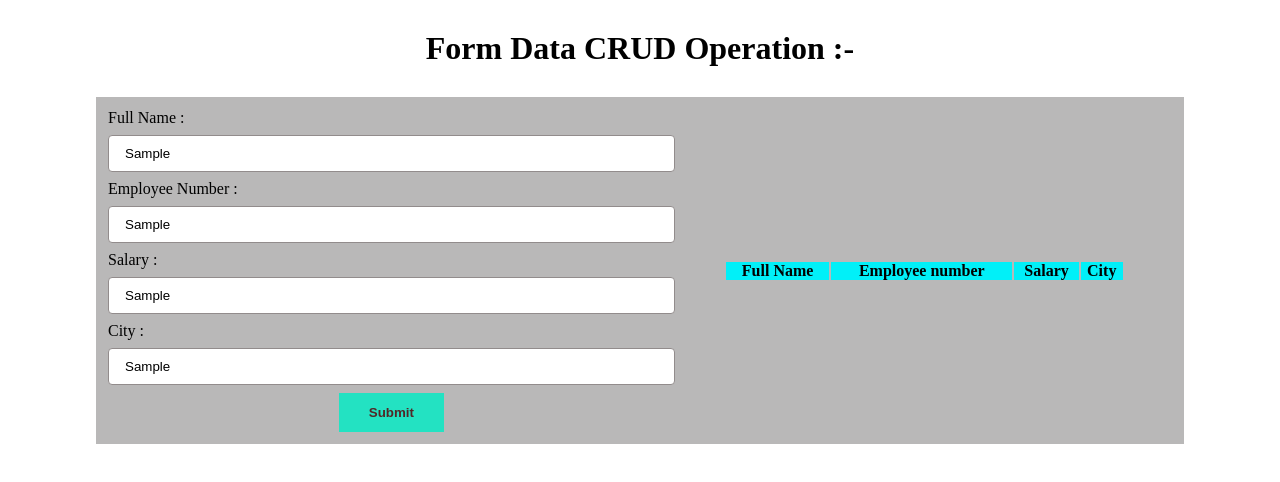
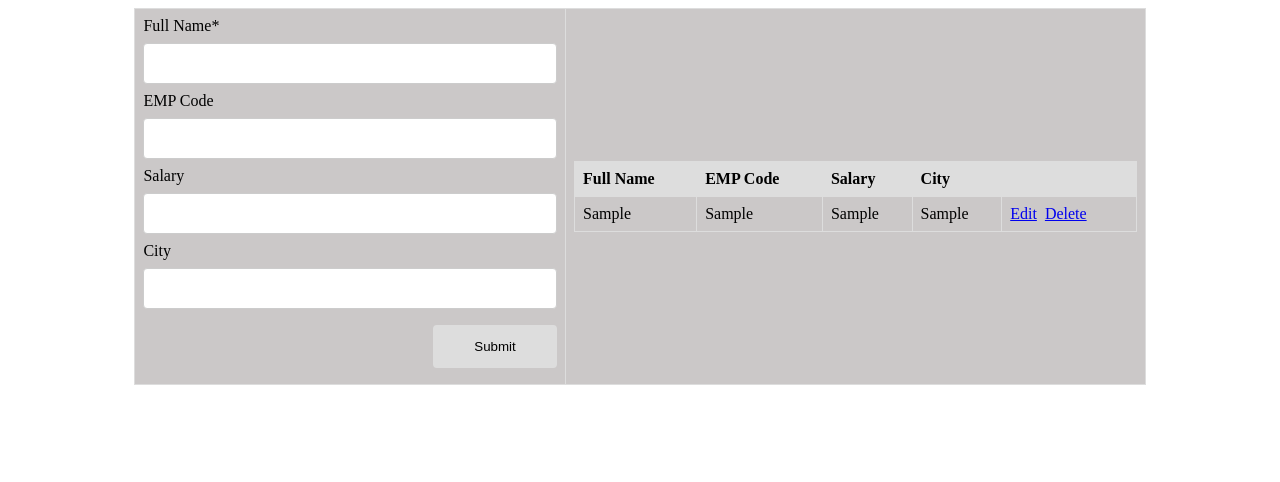
Before and after one commit to Sarthak-132/CRUD_JS, a plain HTML site: page index.html in a window 1280 px wide. Both pictures are taken after typing "Sample", "Sample", "Sample", "Sample" into the empty fields and a click on the input "Submit". Drawn offline with Linux system fonts and the light colour scheme.

Commit message:
CRUD operations using js

```diff
--- a/index.html
+++ b/index.html
@@ -10,43 +10,51 @@
 <body>
 
 
-    <h1>Form Data CRUD Operation :- </h1>
+    <!DOCTYPE html>
+<html>
+
+<head>
+    <title>
+        Html CRUD with Pure JavaScript
+    </title>
+    <link rel="stylesheet" href="styles.css">
+</head>
+
+<body>
     <table>
         <tr>
             <td>
-                <!-- html form for validations -->
-                <form autocomplete="off" onsubmit="event.preventDefault(); onFormSubmit();">
+                <form onsubmit="event.preventDefault();onFormSubmit();" autocomplete="off">
                     <div>
-                        <label>Full Name : </label>
+                        <label>Full Name*</label><label class="validation-error hide" id="fullNameValidationError">This field is required.</label>
                         <input type="text" name="fullName" id="fullName">
                     </div>
                     <div>
-                        <label>Employee Number : </label>
-                        <input type="text" name="empNum" id="empNum">
+                        <label>EMP Code</label>
+                        <input type="text" name="empCode" id="empCode">
                     </div>
                     <div>
-                        <label>Salary : </label>
+                        <label>Salary</label>
                         <input type="text" name="salary" id="salary">
                     </div>
                     <div>
-                        <label>City : </label>
+                        <label>City</label>
                         <input type="text" name="city" id="city">
                     </div>
-                    <div class="1">
+                    <div  class="form-action-buttons">
                         <input type="submit" value="Submit">
                     </div>
                 </form>
             </td>
-
             <td>
-                <!-- table to list all records -->
-                <table class="list" id="empList">
+                <table class="list" id="employeeList">
                     <thead>
                         <tr>
-                            <th>Full Name </th>
-                            <th>Employee number</th>
+                            <th>Full Name</th>
+                            <th>EMP Code</th>
                             <th>Salary</th>
                             <th>City</th>
+                            <th></th>
                         </tr>
                     </thead>
                     <tbody>
@@ -56,6 +64,8 @@
             </td>
         </tr>
     </table>
+    <script src="script.js"></script>
+
 
 
 
--- a/index.js
+++ b/index.js
@@ -0,0 +1,79 @@
+var selectedRow = null
+
+function onFormSubmit() {
+    if (validate()) {
+        var formData = readFormData();
+        if (selectedRow == null)
+            insertNewRecord(formData);
+        else
+            updateRecord(formData);
+        resetForm();
+    }
+}
+
+function readFormData() {
+    var formData = {};
+    formData["fullName"] = document.getElementById("fullName").value;
+    formData["empCode"] = document.getElementById("empCode").value;
+    formData["salary"] = document.getElementById("salary").value;
+    formData["city"] = document.getElementById("city").value;
+    return formData;
+}
+
+function insertNewRecord(data) {
+    var table = document.getElementById("employeeList").getElementsByTagName('tbody')[0];
+    var newRow = table.insertRow(table.length);
+    cell1 = newRow.insertCell(0);
+    cell1.innerHTML = data.fullName;
+    cell2 = newRow.insertCell(1);
+    cell2.innerHTML = data.empCode;
+    cell3 = newRow.insertCell(2);
+    cell3.innerHTML = data.salary;
+    cell4 = newRow.insertCell(3);
+    cell4.innerHTML = data.city;
+    cell4 = newRow.insertCell(4);
+    cell4.innerHTML = `<a onClick="onEdit(this)">Edit</a>
+                       <a onClick="onDelete(this)">Delete</a>`;
+}
+
+function resetForm() {
+    document.getElementById("fullName").value = "";
+    document.getElementById("empCode").value = "";
+    document.getElementById("salary").value = "";
+    document.getElementById("city").value = "";
+    selectedRow = null;
+}
+
+function onEdit(td) {
+    selectedRow = td.parentElement.parentElement;
+    document.getElementById("fullName").value = selectedRow.cells[0].innerHTML;
+    document.getElementById("empCode").value = selectedRow.cells[1].innerHTML;
+    document.getElementById("salary").value = selectedRow.cells[2].innerHTML;
+    document.getElementById("city").value = selectedRow.cells[3].innerHTML;
+}
+function updateRecord(formData) {
+    selectedRow.cells[0].innerHTML = formData.fullName;
+    selectedRow.cells[1].innerHTML = formData.empCode;
+    selectedRow.cells[2].innerHTML = formData.salary;
+    selectedRow.cells[3].innerHTML = formData.city;
+}
+
+function onDelete(td) {
+    if (confirm('Are you sure to delete this record ?')) {
+        row = td.parentElement.parentElement;
+        document.getElementById("employeeList").deleteRow(row.rowIndex);
+        resetForm();
+    }
+}
+function validate() {
+    isValid = true;
+    if (document.getElementById("fullName").value == "") {
+        isValid = false;
+        document.getElementById("fullNameValidationError").classList.remove("hide");
+    } else {
+        isValid = true;
+        if (!document.getElementById("fullNameValidationError").classList.contains("hide"))
+            document.getElementById("fullNameValidationError").classList.add("hide");
+    }
+    return isValid;
+}
--- a/style.css
+++ b/style.css
@@ -1,52 +1,64 @@
-*{
-    margin: 0;
-    padding: 0;
-    box-sizing: border-box;
+body > table{
+    width: 80%;
 }
 
-html,body{
-    width: 100%;
-    height: 100%;
-    }
-
-
 table{
-    width: 85%;
+    border-collapse: collapse;
     margin: auto;
-    padding: 10px;
-    background: #b9b8b8;
+    background: #cbc8c8;
 }
 
-h1{
-    display: flex;
-    justify-content: center;
-    margin: 30px;
+table.list{
+    width:100%;
 }
 
-
-form div{
-    width: 100%;
+td, th {
+    border: 1px solid #dddddd;
+    text-align: left;
+    padding: 8px;
 }
 
-tr:nth-child(even), table.list thead>tr {
-    background-color: #01f0f8;
+tr:nth-child(even),table.list thead>tr {
+    background-color: #dddddd;
 }
 
 input[type=text], input[type=number] {
     width: 100%;
-    padding: 10px 16px;
+    padding: 12px 20px;
     margin: 8px 0;
     display: inline-block;
-    border: 1px solid #928c8c;
+    border: 1px solid #ccc;
     border-radius: 4px;
+    box-sizing: border-box;
 }
 
-input[type = "submit"]{
-    display: block;
-    margin: auto;
-    color: #522727;
-    font-weight: bold;
-    background: #23e2c2;
-    padding: 12px 30px;
+input[type=submit]{
+    width: 30%;
+    background-color: #ddd;
+    color: #000;
+    padding: 14px 20px;
+    margin: 8px 0;
     border: none;
+    border-radius: 4px;
+    cursor: pointer;
 }
+
+form div.form-action-buttons{
+    text-align: right;
+}
+
+a{
+    cursor: pointer;
+    text-decoration: underline;
+    color: #0000ee;
+    margin-right: 4px;
+}
+
+label.validation-error{
+    color:   red;
+    margin-left: 5px;
+}
+
+.hide{
+    display:none;
+}
```
